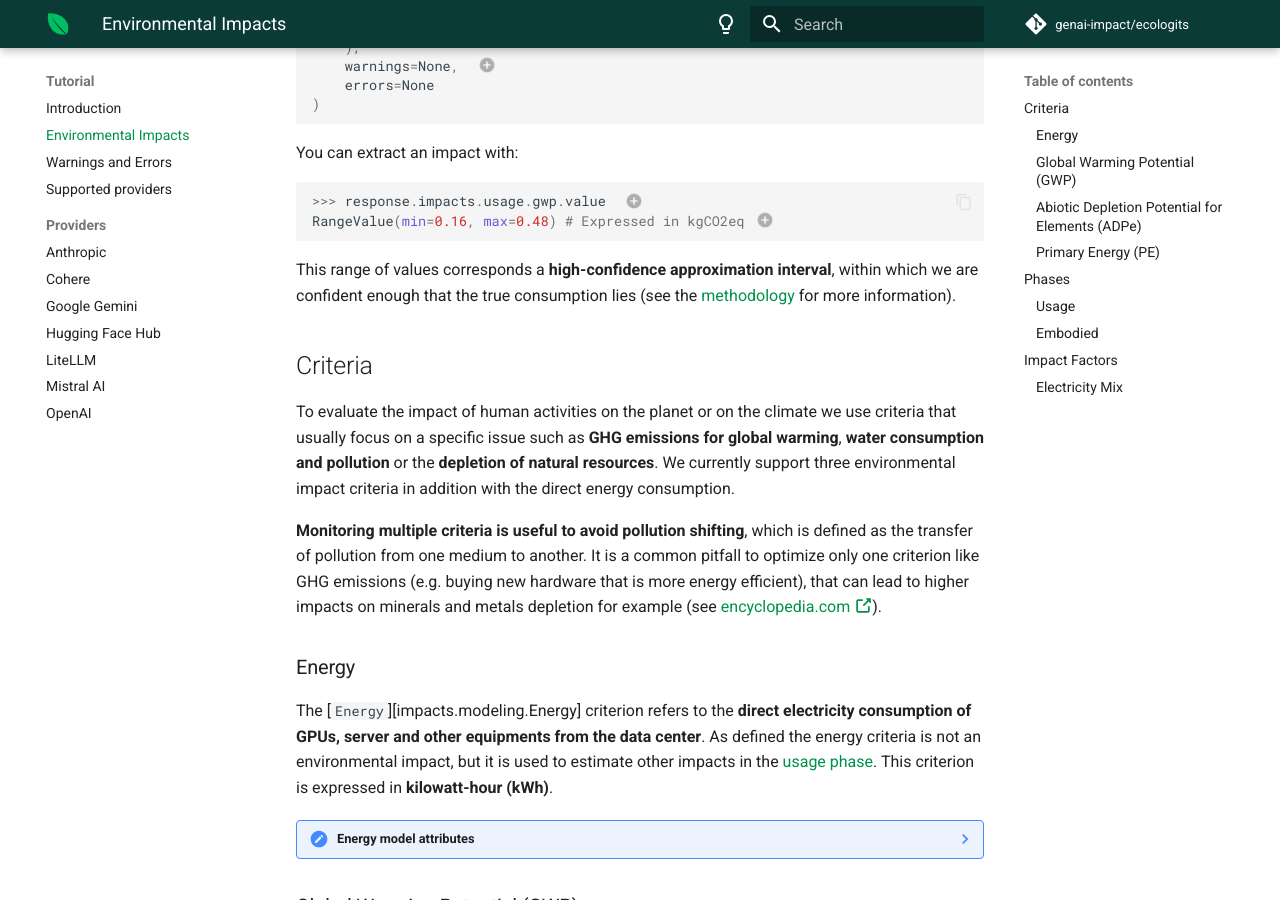
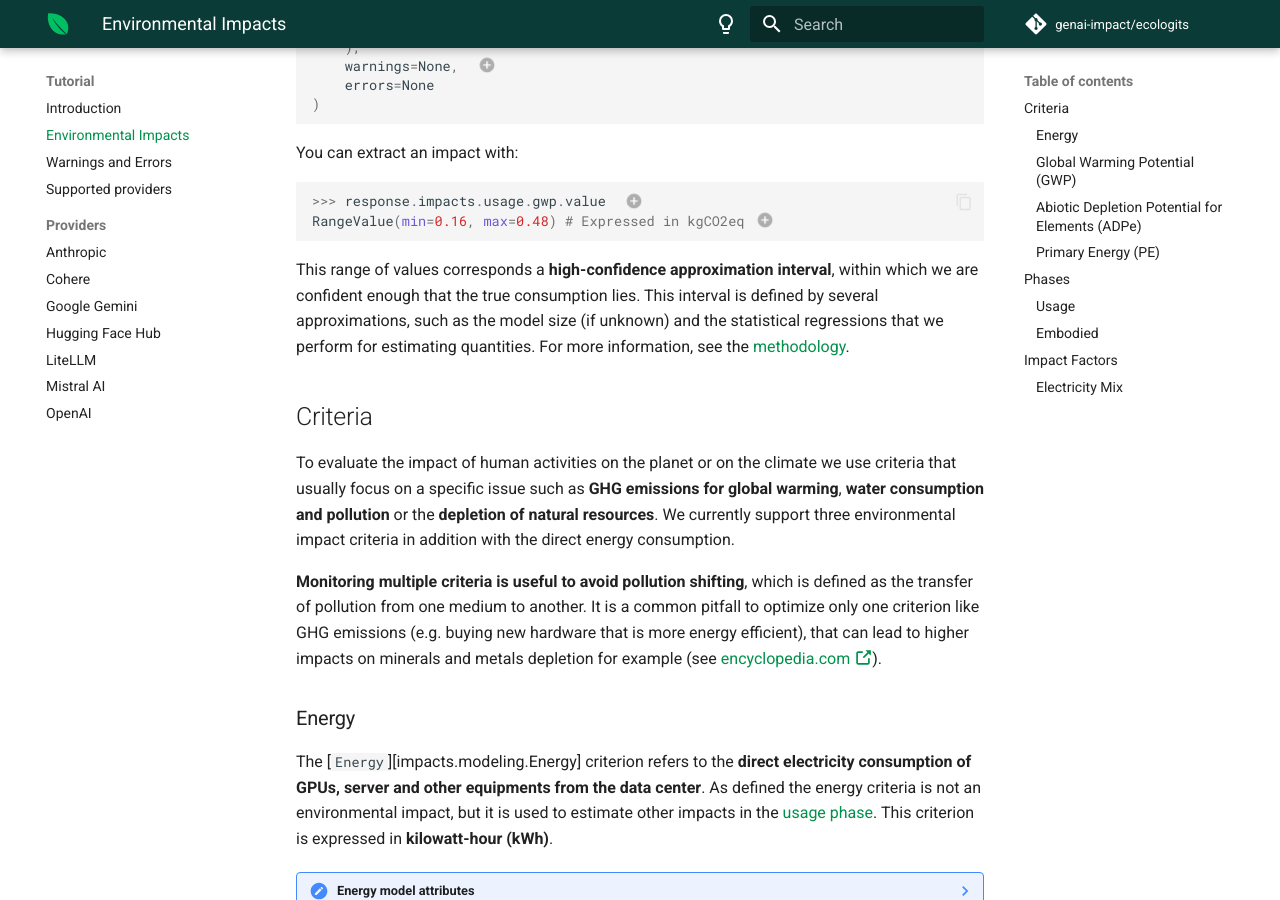
Before and after one commit to genai-impact/ecologits, an MkDocs documentation site: the page built from docs/tutorial/impacts.md, in a window 1280 px wide and 900 px high, scrolled down 790 px. Built offline with MkDocs 1.6.1 and Material for MkDocs 9.7.7, drawn with Linux system fonts in a browser that asks for light colours; comment, search, counter and statistics services are not loaded; the version menu is left out.

Commit message:
docs: clarifications review

```diff
--- a/docs/tutorial/impacts.md
+++ b/docs/tutorial/impacts.md
@@ -45,9 +45,7 @@
 1. Assuming you have made an inference and get the response in an `response` object.
 2. [`RangeValue`][utils.range_value.RangeValue] are used to define intervals. It corresponds to the 95% confidence interval of our approximation.
 
-This range of values corresponds a **high-confidence approximation interval**, within which we are confident enough that the true consumption lies (see the [methodology](../methodology/llm_inference.md) for more information).
-
-
+This range of values corresponds a **high-confidence approximation interval**, within which we are confident enough that the true consumption lies. This interval is defined by several approximations, such as the model size (if unknown) and the statistical regressions that we perform for estimating quantities. For more information, see the [methodology](../methodology/llm_inference.md).
 
 ## Criteria
 
```
Also changed, not shown: docs/methodology/llm_inference.md (+1 -1 lines).
